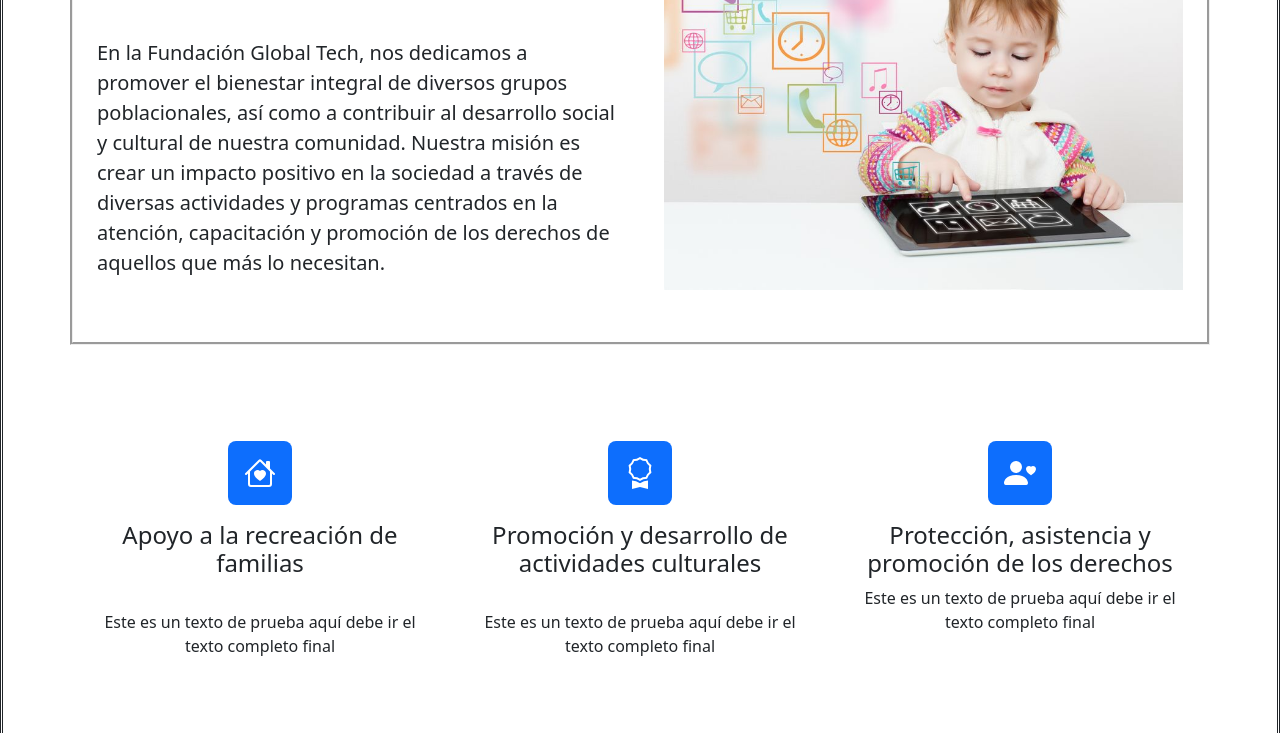
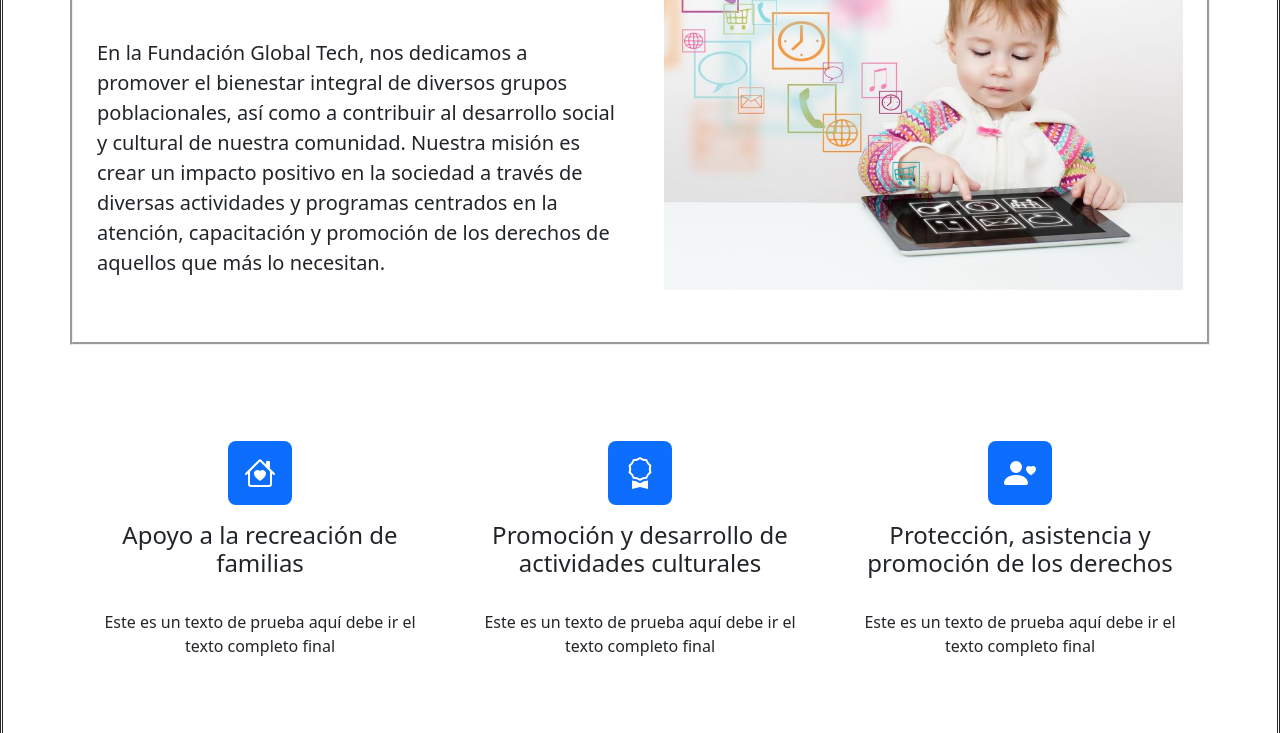
Before and after one commit to jitjat123/GlobalTech-web, a plain HTML site: page index.html in a window 1280 px wide. Shown: the part 542-1275 px from the top of the page. Drawn offline with Linux system fonts and the light colour scheme.

Commit message:
actualizacion de index

```diff
--- a/index.html
+++ b/index.html
@@ -75,7 +75,7 @@
                         </svg></div>
                     <div class="px-3">
                         <h4>Protección, asistencia y promoción de los derechos</h4>
-                        <p>Este es un texto de prueba aquí debe ir el texto completo final</p>
+                        <p><br>Este es un texto de prueba aquí debe ir el texto completo final<br><br></p>
                     </div>
                 </div>
             </div>
```
Also changed, not shown: Activitades.html (+1 -1 lines), Contacto.html (+1 -1 lines).
